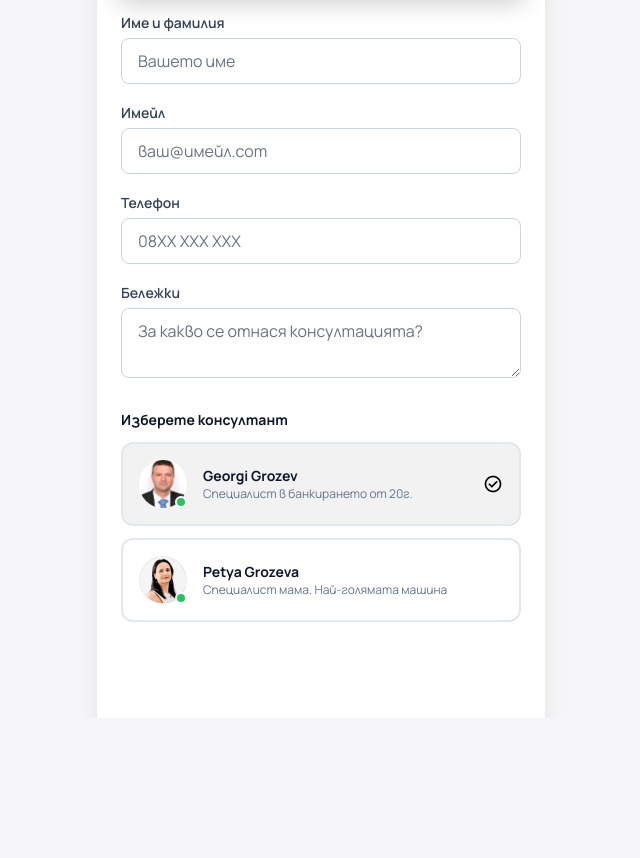
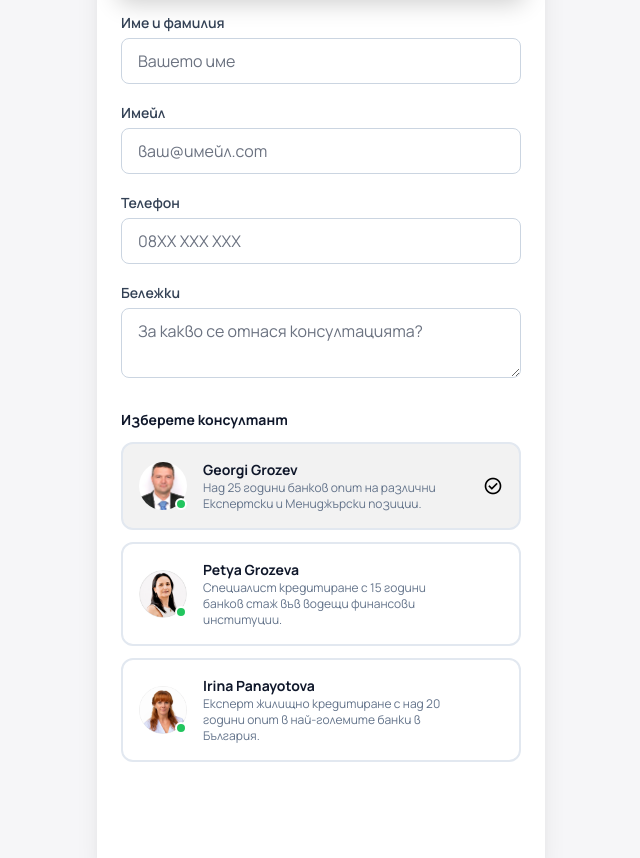
Before and after one commit to VGrozev1/Gfinance, a plain HTML site: page frontend/booking_appointment/index.html in a window 1280 px wide. Shown: the part 796-1654 px from the top of the page, without its empty margins (319-959 px from the left). Before the commit the page ends 1514 px from the top, so only its background shows below. Drawn offline with nearby package versions, Linux system fonts and the light colour scheme; no server answers.

Commit message:
Add Irina Panayotova as bookable consultant, refresh bios on booking form
- Add irina_panayotova to backend consultant map so bookings route to her
- Update Georgi/Petya descriptions on the booking page to match consultants_info
- Add her as a third selectable option with photo and bio

```diff
--- a/frontend/booking_appointment/index.html
+++ b/frontend/booking_appointment/index.html
@@ -124,7 +124,7 @@
 </div>
 <div class="flex-1">
 <p class="text-sm font-bold text-slate-900 dark:text-white">Georgi Grozev</p>
-<p class="text-xs text-slate-500 dark:text-slate-400">Специалист в банкирането от 20г.</p>
+<p class="text-xs text-slate-500 dark:text-slate-400">Над 25 години банков опит на различни Експертски и Мениджърски позиции.</p>
 </div>
 <span class="consultant-check material-symbols-outlined text-primary text-xl opacity-0">check_circle</span>
 </button>
@@ -135,7 +135,18 @@
 </div>
 <div class="flex-1">
 <p class="text-sm font-bold text-slate-900 dark:text-white">Petya Grozeva</p>
-<p class="text-xs text-slate-500 dark:text-slate-400">Специалист мама. Най-голямата машина</p>
+<p class="text-xs text-slate-500 dark:text-slate-400">Специалист кредитиране с 15 години банков стаж във водещи финансови институции.</p>
+</div>
+<span class="consultant-check material-symbols-outlined text-primary text-xl opacity-0">check_circle</span>
+</button>
+<button type="button" class="consultant-option flex gap-4 items-center p-4 rounded-xl border-2 border-slate-200 dark:border-slate-700 hover:border-primary/50 transition-all text-left" data-consultant-id="irina_panayotova">
+<div class="relative size-12 shrink-0">
+<img alt="" class="size-full rounded-full object-cover" src="../assets/images/irina-panayotova.png"/>
+<div class="absolute bottom-0 right-0 size-3 bg-green-500 border-2 border-white dark:border-slate-900 rounded-full"></div>
+</div>
+<div class="flex-1">
+<p class="text-sm font-bold text-slate-900 dark:text-white">Irina Panayotova</p>
+<p class="text-xs text-slate-500 dark:text-slate-400">Експерт жилищно кредитиране с над 20 години опит в най-големите банки в България.</p>
 </div>
 <span class="consultant-check material-symbols-outlined text-primary text-xl opacity-0">check_circle</span>
 </button>
@@ -425,7 +436,7 @@
       })
       .then(function(res) {
         if (res.ok) {
-          var names = { georgi_grozev: 'Georgi Grozev', petya_grozeva: 'Petya Grozeva' };
+          var names = { georgi_grozev: 'Georgi Grozev', petya_grozeva: 'Petya Grozeva', irina_panayotova: 'Irina Panayotova' };
           sessionStorage.setItem('lastBooking', JSON.stringify({
             consultant_id: consultantId,
             consultant_name: names[consultantId] || consultantId,
```
Also changed, not shown: 1 other file.
